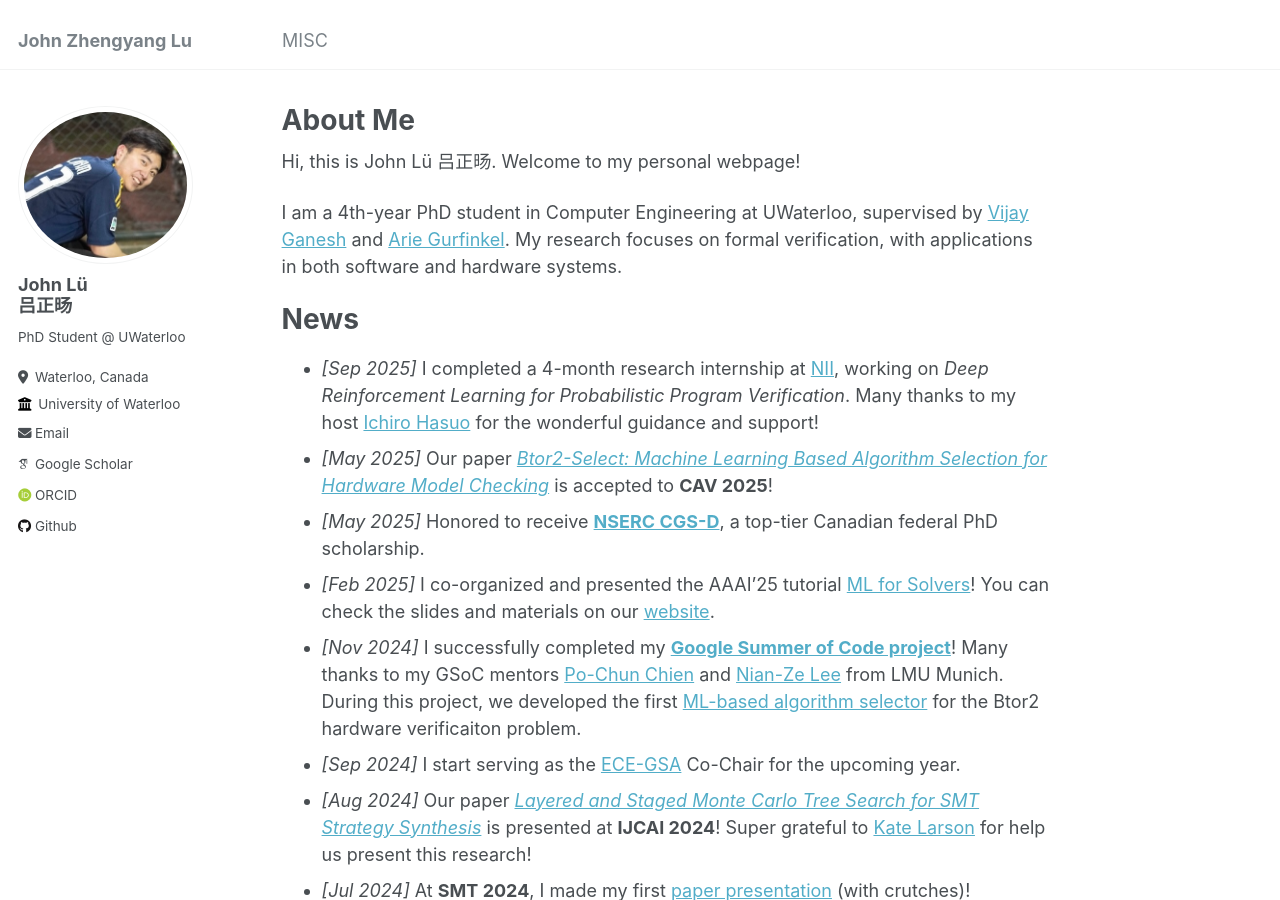
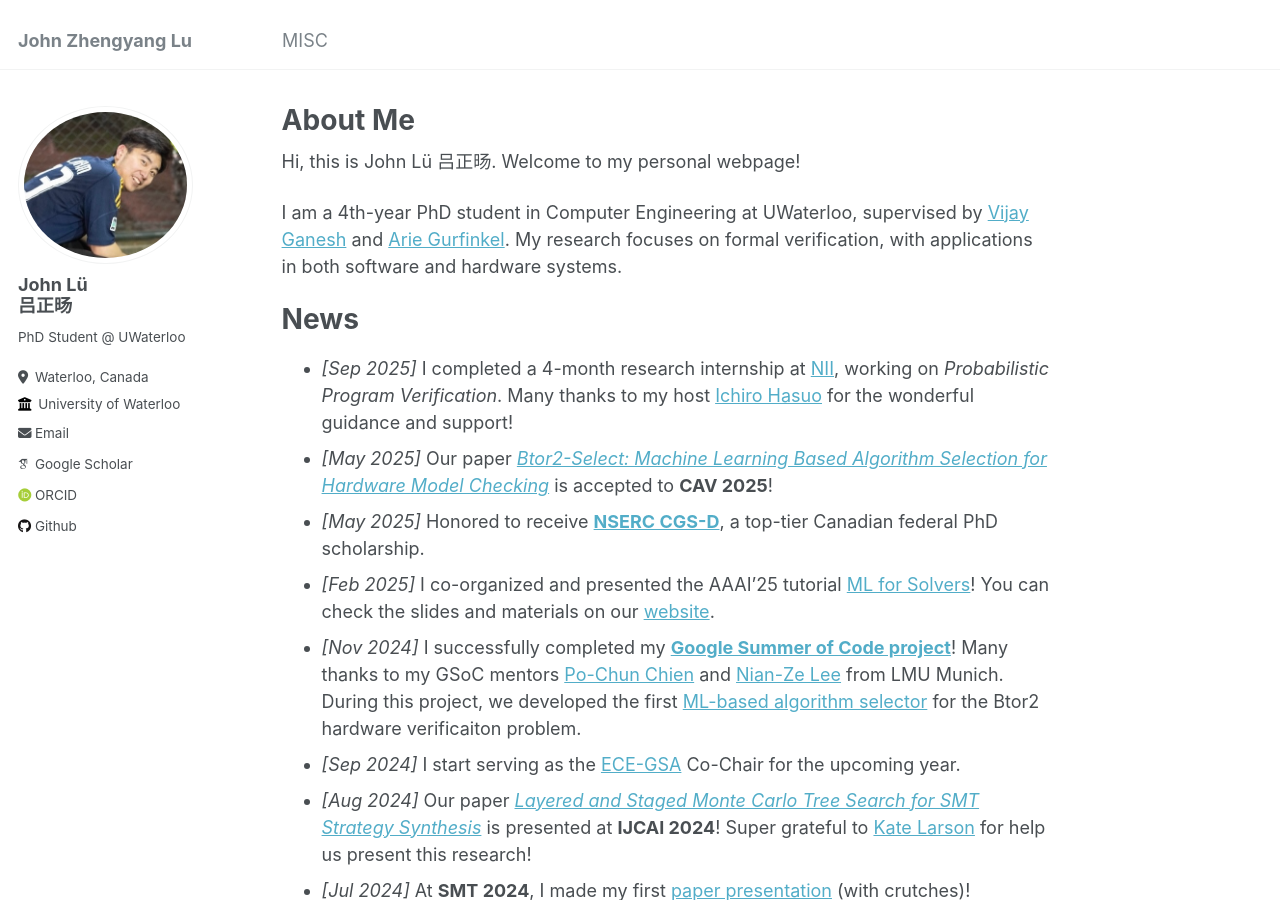
Before and after one commit to JohnLyu2/johnlyu2.github.io, a Jekyll site: the page built from _pages/about.md, in a window 1280 px wide and 900 px high. Built offline with Jekyll 4.4.1, drawn with Linux system fonts in a browser that asks for light colours; some web fonts are replaced.

Commit message:
minor wording change about NII project

```diff
--- a/_pages/about.md
+++ b/_pages/about.md
@@ -25,7 +25,7 @@
 
 News
 ======
-- *[Sep 2025]*  I completed a 4-month research internship at [NII](https://www.nii.ac.jp/en/), working on *Deep Reinforcement Learning for Probabilistic Program Verification*. Many thanks to my host [Ichiro Hasuo](https://group-mmm.org/~ichiro/) for the wonderful guidance and support!
+- *[Sep 2025]*  I completed a 4-month research internship at [NII](https://www.nii.ac.jp/en/), working on *Probabilistic Program Verification*. Many thanks to my host [Ichiro Hasuo](https://group-mmm.org/~ichiro/) for the wonderful guidance and support!
 - *[May 2025]*  Our paper [*Btor2-Select: Machine Learning Based Algorithm Selection for Hardware Model Checking*](https://www.sosy-lab.org/research/btor2-select/) is accepted to **CAV 2025**!
 - *[May 2025]*  Honored to receive [**NSERC CGS-D**](https://nserc-crsng.canada.ca/en/funding-opportunity/canada-graduate-research-scholarship-doctoral-program), a top-tier Canadian federal PhD scholarship.
 - *[Feb 2025]*  I co-organized and presented the AAAI’25 tutorial [ML for Solvers](https://ml-for-solvers.github.io/)! You can check the slides and materials on our [website](https://ml-for-solvers.github.io/).
```
